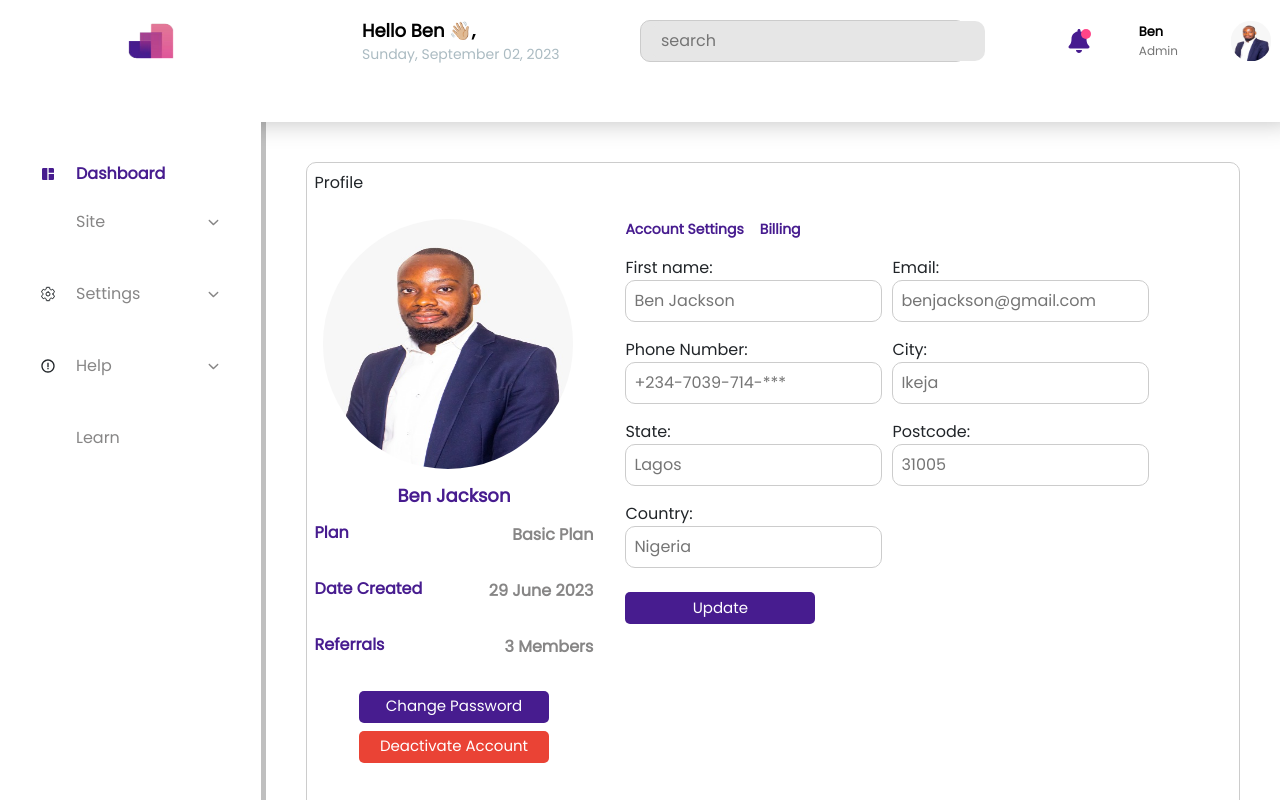
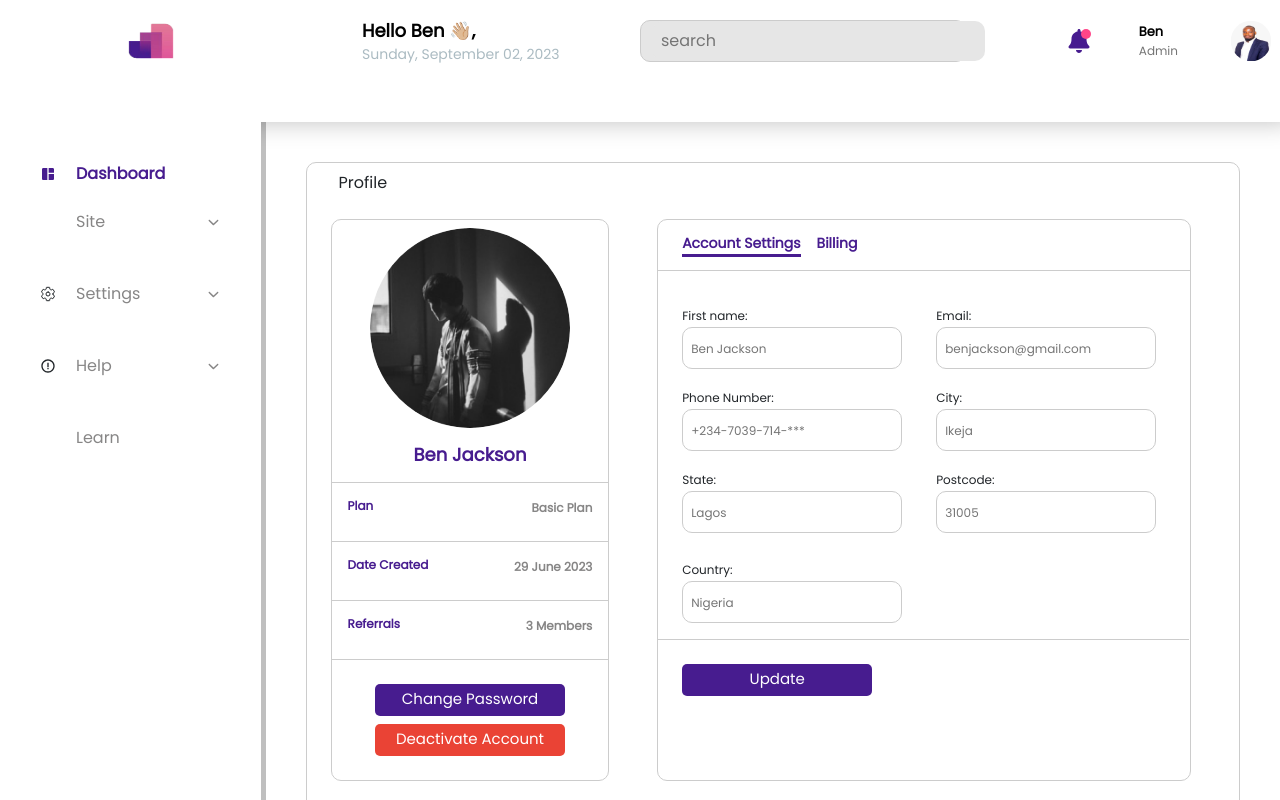
Before and after one commit to frankdev0/Link-Creator, a Next.js app: page /profile in a window 1280 px wide. Shown: the top 800 px of the page. Built offline with nearby package versions, Linux system fonts and the light colour scheme; some icons are missing.

Commit message:
working on profile page

```diff
--- a/components/sidebar.tsx
+++ b/components/sidebar.tsx
@@ -40,7 +40,7 @@ export default function Sidebar() {
 
                 <div className={styles.iconmenu}>
                 <IoSettingsOutline/>
-                <Link href="/site" className={styles.menulinks}>Settings</Link>
+                <Link href="/profile" className={styles.menulinks}>Settings</Link>
                 </div>
 
               <div className={styles.dropdown}><IoIosArrowDown/></div>
--- a/pages/profile.tsx
+++ b/pages/profile.tsx
@@ -1,11 +1,17 @@
 import Navbar from "@/components/navbar";
 import Sidebar from "@/components/sidebar";
-import styles from '@/styles/Newsite.module.css'
+import styles from "@/styles/Newsite.module.css";
 import Image from "next/image";
+import { useState } from "react";
 
+export default function Profile() {
 
+  const [activeTab, setActiveTab] = useState('accountSettings'); // Default active tab
 
-export default function Profile () {
+  const handleTabClick = (tabName: string) => {
+    setActiveTab(tabName);
+  };
+
   return (
     <div>
       <Navbar />
@@ -16,46 +22,93 @@ export default function Profile () {
         </div>
         <div className={styles.contentwidth}>
           <div className={styles.innerbody}>
+            <div className="d-flex px-4 py-4">
+              <div className={styles.containerborder}>
+                <div className="row px-4 ">
+                  <div className={styles.profileheader}>
+                  <p className="py-2 px-2">Profile</p>
+                  </div>
 
-      <div className='d-flex px-4 py-4'>
-      <div className={styles.containerborder}>
-            <p className="py-2 px-2">Profile</p>
-            <div className="row">
-                <div className="col-4">
-                    <div className="d-flex ustify-content-center px-3">
-                    <Image src="/myimage.jpg" alt="profilepic" width={250} height={250} className={styles.profilepic}/>
+                  <div className={`${styles.checkborder} col-12 col-md-4`}>
+                    <div className={styles.planborder}>
+                      <div>
+                        <div className={styles.profilepicborder}>
+                        <div className="d-flex justify-content-center px-3">
+                          <Image
+                            src="/profile.png"
+                            alt="profilepic"
+                            width={200}
+                            height={200}
+                            className={styles.profilepic}
+                          />
                         </div>
                         <div>
                           <h3 className={styles.profilename}>Ben Jackson</h3>
                         </div>
-                    <div className="d-flex justify-content-between px-2 my-3">
+                        </div>
+                        <div className={styles.itemize}>
                           <h3 className={styles.profilelabel}>Plan</h3>
                           <p className={styles.profiledesc}>Basic Plan</p>
                         </div>
-                    <div className="d-flex justify-content-between px-2 my-3">
+                        <div className={styles.itemize}>
                           <h3 className={styles.profilelabel}>Date Created</h3>
                           <p className={styles.profiledesc}>29 June 2023</p>
                         </div>
-                    <div className="d-flex justify-content-between px-2 my-3">
+                        <div className={styles.itemize}>
                           <h3 className={styles.profilelabel}>Referrals</h3>
                           <p className={styles.profiledesc}>3 Members</p>
                         </div>
-                   <div className="text-center">
-                    <button className={styles.btnpassword}> Change Password</button>
-                    <button className={styles.deactivatebtn}> Deactivate Account</button>
+                        <div className={styles.profilebtn}>
+                          <button className={styles.btnpassword}>
+                            Change Password
+                          </button>
+                          <button className={styles.deactivatebtn}>
+                            Deactivate Account
+                          </button>
                         </div>
                       </div>
-                <div className="col-8">
+                    </div>
+                  </div>
+                  <div className="col-12 col-md-8 d-flex justify-content-center">
+                    <div className={styles.planborder}>
                       <div>
-                        <div className="d-flex text-left">
+                        {/* <div className={styles.profilesettings}>
                           <div className={styles.account}>Account Settings</div>
                           <div className={styles.account}>Billing</div>
+                        </div> */}
+                         <div className={styles.profilesettings}>
+        <div
+          className={`${styles.account} ${
+            activeTab === 'accountSettings' ? styles.activeTab : ''
+          }`}
+          onClick={() => handleTabClick('accountSettings')}
+        >
+          Account Settings
         </div>
+        <div
+          className={`${styles.account} ${
+            activeTab === 'billing' ? styles.activeTab : ''
+          }`}
+          onClick={() => handleTabClick('billing')}
+        >
+          Billing
+        </div>
+      </div>
+
+      {/* Render the content based on the activeTab */}
+      {/* {activeTab === 'accountSettings' && (
+        <div>Account Settings Content</div>
+      )}
+      {activeTab === 'billing' && <div>Billing Content</div>} */}
+
                         <div>
-                            <form>
-                                <div className="d-flex mt-3">
-                            <div className={styles.inputContainer}>
-                  <label htmlFor="email" className={styles.labels}>
+                          <form className={styles.formcontainer}>
+                            <div className=" row d-flex mt-3">
+                              <div className={`${styles.inputContainer} col-12 col-md-6`}>
+                                <label
+                                  htmlFor="email"
+                                  className={styles.labels}
+                                >
                                   First name:
                                 </label>
                                 <div className={styles.passwordInputContainer}>
@@ -65,11 +118,13 @@ export default function Profile () {
                                     name="password"
                                     className={`${styles.profileinputs} form-contol`}
                                   />
-
                                 </div>
                               </div>
-                            <div className={styles.inputContainer}>
-                  <label htmlFor="email" className={styles.labels}>
+                              <div className={`${styles.inputContainer} col-12 col-md-6`}>
+                                <label
+                                  htmlFor="email"
+                                  className={styles.labels}
+                                >
                                   Email:
                                 </label>
                                 <div className={styles.passwordInputContainer}>
@@ -79,13 +134,15 @@ export default function Profile () {
                                     name="password"
                                     className={`${styles.profileinputs}`}
                                   />
-
                                 </div>
                               </div>
                             </div>
-                <div className="d-flex my-3">
-                            <div className={styles.inputContainer}>
-                  <label htmlFor="email" className={styles.labels}>
+                            <div className=" row d-flex my-3">
+                            <div className={`${styles.inputContainer} col-12 col-md-6`}>
+                                <label
+                                  htmlFor="email"
+                                  className={styles.labels}
+                                >
                                   Phone Number:
                                 </label>
                                 <div className={styles.passwordInputContainer}>
@@ -95,11 +152,13 @@ export default function Profile () {
                                     name="password"
                                     className={`${styles.profileinputs} form-contol`}
                                   />
-
                                 </div>
                               </div>
-                            <div className={styles.inputContainer}>
-                  <label htmlFor="email" className={styles.labels}>
+                              <div className={`${styles.inputContainer} col-12 col-md-6`}>
+                                <label
+                                  htmlFor="email"
+                                  className={styles.labels}
+                                >
                                   City:
                                 </label>
                                 <div className={styles.passwordInputContainer}>
@@ -109,13 +168,15 @@ export default function Profile () {
                                     name="password"
                                     className={`${styles.profileinputs} form-contol`}
                                   />
-
                                 </div>
                               </div>
                             </div>
-                <div className="d-flex my-3">
-                            <div className={styles.inputContainer}>
-                  <label htmlFor="email" className={styles.labels}>
+                            <div className="row d-flex my-3">
+                            <div className={`${styles.inputContainer} col-12 col-md-6`}>
+                                <label
+                                  htmlFor="email"
+                                  className={styles.labels}
+                                >
                                   State:
                                 </label>
                                 <div className={styles.passwordInputContainer}>
@@ -125,11 +186,13 @@ export default function Profile () {
                                     name="password"
                                     className={`${styles.profileinputs} form-contol`}
                                   />
-
                                 </div>
                               </div>
-                            <div className={styles.inputContainer}>
-                  <label htmlFor="email" className={styles.labels}>
+                              <div className={`${styles.inputContainer} col-12 col-md-6`}>
+                                <label
+                                  htmlFor="email"
+                                  className={styles.labels}
+                                >
                                   Postcode:
                                 </label>
                                 <div className={styles.passwordInputContainer}>
@@ -139,28 +202,31 @@ export default function Profile () {
                                     name="password"
                                     className={`${styles.profileinputs} form-contol`}
                                   />
-
                                 </div>
                               </div>
                             </div>
-                <div>
-                <div className={`${styles.inputContainer} mt-3`}>
-                  <label htmlFor="email" className={styles.labels}>
+                            <div className="row">
+                            <div className={`${styles.inputContainer} col-12 col-md-6 mt-2`}>
+                                <label
+                                  htmlFor="email"
+                                  className={styles.labels}
+                                >
                                   Country:
                                 </label>
-                  <div className={styles.passwordInputContainer}>
+                                <div className={`${styles.passwordInputContainer} mb-3`}>
                                   <input
                                     type="text"
                                     placeholder="Nigeria"
                                     name="password"
                                     className={`${styles.profileinputs} form-contol`}
                                   />
-
                                 </div>
                               </div>
                             </div>
-                <div>
-                    <button className={`${styles.btnpassword} mt-4`}>Update</button>
+                            <div className={`${styles.btnborder} px-4`}>
+                              <button className={`${styles.btnpassword} mt-4 ${styles.fullwidth}`}>
+                                Update
+                              </button>
                             </div>
                           </form>
                         </div>
@@ -173,5 +239,6 @@ export default function Profile () {
           </div>
         </div>
       </div>
-    )
+    </div>
+  );
 }
--- a/styles/Dashboard.module.css
+++ b/styles/Dashboard.module.css
@@ -229,9 +229,9 @@
   padding-left: 2rem;
   width: 100%;
   display: flex;
-    align-items: center;
-    justify-content: center;
-    text-align: center;
+  align-items: center;
+  justify-content: center;
+  text-align: center;
 }
 
 .tablestat{
--- a/styles/Newsite.module.css
+++ b/styles/Newsite.module.css
@@ -197,11 +197,16 @@
   }
 
   .profilelabel{
-    font-size: 16px;
+    font-size: 0.75rem;
     font-weight: 700;
     color: #471C8F;
     text-align: left;
     /* margin-top: 1rem; */
+  }
+
+  .lables{
+    font-size: 0.75rem !important;
+    font-weight: 400;
   }
 
   .profiledesc{
@@ -209,6 +214,7 @@
     font-weight: 700;
     color: #878686;
     text-align: right;
+    font-size: 0.75rem;
     /* margin-top: 1rem; */
   }
 
@@ -237,16 +243,27 @@
     font-size: 15px;
   }
 
-  .account{
+  .profilebtn{
+    text-align: center;
+    padding: 1rem;
+  }
+
+  .account {
     font-size: 14px;
     font-weight: 700;
-    color: #471C8F;
+    color: #471c8f;
     margin-right: 1rem;
+    cursor: pointer;
+    transition: border-bottom 0.3s ease; /* Add a smooth transition effect */
+  }
+
+  .account.activeTab {
+    border-bottom: 3px solid #471c8f; /* Style for the active tab */
   }
 
   .profileinputs {
     display: block;
-    width: 257px;
+    width: 220px;
      /* outline: none;  */
      border: 1px solid #ccc;
     padding: 0.5rem;
@@ -260,3 +277,61 @@
     border-radius: 10px;
     margin-right: 10px;
   }
+
+  .profileinputs::placeholder{
+    font-size: 0.75rem;
+  }
+
+  .planborder{
+    display: flex;
+    justify-content: center;
+    border: 1px solid #ccc;
+    border-radius: 10px;
+    /* width: 100%; */
+    height: 100%;
+    /* padding: 1rem 0; */
+  }
+
+  /* .profileheader{
+    position: relative;
+    bottom:0;
+    width: 100%;
+    height: 100px;
+    border: 1px solid #ccc;
+  } */
+
+  .itemize{
+    display: flex;
+    justify-content: space-between;
+    padding: 0.5rem 1rem;
+    margin: 0.5rem 0;
+    border-bottom: 1px solid #ccc;
+  }
+
+  .profilepicborder{
+    border-bottom: 1px solid #ccc;
+    width: 100%;
+    padding: 0.5rem 1rem;
+  }
+  .profilesettings{
+    display: flex;
+    padding: 0.8rem 1.5rem;
+    border-bottom: 1px solid #ccc;
+    /* width: 100%; */
+  }
+
+  .formcontainer{
+    padding: 1rem 1.5rem;
+  }
+
+
+.btnborder {
+  border-top: 1px solid #ccc;
+  width: calc(100% + 2.9rem);
+  margin-left: -1.5rem;
+  margin-right: -1.5rem;
+}
+
+.labels{
+  font-size: 0.75rem;
+}
```
Also changed, not shown: public/profile.png (added). Lines whose indentation alone changed are shown as unchanged.
